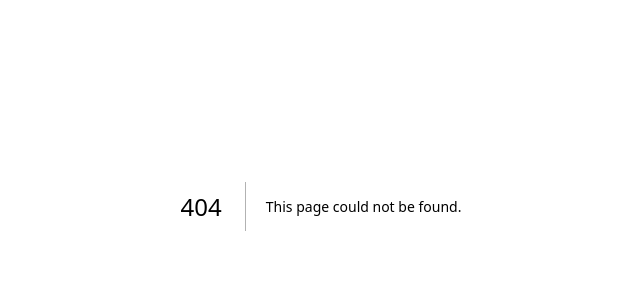
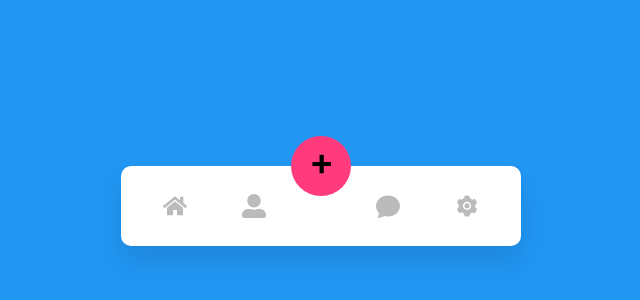
Before and after one commit to borysigorevich/cv, a Next.js app: page /navigation in a window 1280 px wide. Before the commit this address had no page. Shown: the part 194-494 px from the top of the page, without its empty margins (319-959 px from the left). Built offline with nearby package versions, Linux system fonts and the light colour scheme.

Commit message:
feature: add fancy navigation bar

```diff
--- a/components/Experience.tsx
+++ b/components/Experience.tsx
@@ -16,15 +16,12 @@ export const Experience = () => {
 
     let str = 'hello!!world'
 
-    const isLetter = (c: string) => c.toLowerCase() !== c.toUpperCase()
-
+    const isLetters = (c: string) => c.toLowerCase() !== c.toUpperCase()
     // @ts-ignore
-    const letters = [...str].filter(isLetter)
+    const letters = [...str].filter(isLetters)
     // @ts-ignore
-    const result = [...str].map(c => isLetter(c) ? letters.pop() : c).join('')
-
+    const result = [...str].map(c => isLetters(c) ? letters.pop() : c).join('')
     console.log(result)
-
 
     return (
         <section id="experience" className='pb-6'>
--- /dev/null
+++ b/pages/navigation/index.tsx
@@ -0,0 +1,86 @@
+import React, {useState} from 'react';
+import Link from 'next/link'
+
+import {FaHome, FaUserAlt} from 'react-icons/fa'
+import {BsFillChatFill} from 'react-icons/bs'
+import {AiFillSetting, AiOutlineCamera, AiOutlineQrcode, AiOutlineVideoCamera} from 'react-icons/ai'
+
+const Navigation = () => {
+    const [isActive, setIsActive] = useState(false)
+
+    return (
+        <div className='h-full grid place-content-center bg-[#2196f3]'>
+            <div className='w-[400px] h-[80px] relative z-10 select-none'>
+                <div className={`w-[60px] h-[60px] bg-[#ff3b7e] rounded-full absolute z-[1] left-1/2 -translate-x-1/2
+                    -translate-y-1/2 grid place-content-center text-[2.1rem] font-semibold transition-all duration-1000
+                    ${isActive && 'rotate-[225deg]'}
+                    `}
+                     onClick={() => setIsActive(state => !state)}
+                >
+                    +
+                </div>
+
+                <div className={`absolute w-40 h-20 left-1/2 -translate-x-1/2 bg-[#8bc34a]  rounded-bl-[80px]
+                    rounded-br-[80px] [transform-origin:top_center] transition-all duration-500
+                    ${isActive ? 'rotate-[180deg] delay-0' : 'delay-[0.4s]'}`}/>
+                <div className={`absolute w-40 h-20 left-1/2 -translate-x-1/2 bg-[#ffeb3b]  rounded-bl-[80px]
+                    rounded-br-[80px] [transform-origin:top_center] transition-all duration-[0.8s]
+                    ${isActive ? 'rotate-[180deg] delay-0' : 'delay-200'}`}/>
+                <div className={`absolute w-40 h-20 left-1/2 -translate-x-1/2 bg-[#fff]  rounded-bl-[80px]
+                    rounded-br-[80px] [transform-origin:top_center] transition-all duration-1000 ${isActive && 'rotate-[180deg]'}`}>
+                    <ul className='absolute inset-0 flex items-center justify-center text-[1.25rem] text-[#bbb]'>
+                        <li className='absolute translate-x-[50px] translate-y-[-15px] rotate-180'>
+                            <Link href='/navigation' className='hover:text-[#ff3b7e]'>
+                                <AiOutlineCamera/>
+                            </Link>
+                        </li>
+
+                        <li className='absolute translate-x-0 translate-y-[15px] rotate-180'>
+                            <Link href='/navigation' className='hover:text-[#ff3b7e]'>
+                                <AiOutlineQrcode/>
+                            </Link>
+                        </li>
+
+                        <li className='absolute translate-x-[-50px] translate-y-[-15px] rotate-180'>
+                            <Link href='/navigation' className='hover:text-[#ff3b7e]'>
+                                <AiOutlineVideoCamera/>
+                            </Link>
+                        </li>
+                    </ul>
+                </div>
+
+                <ul className='absolute inset-0 rounded-[10px] bg-white flex items-center justify-center gap-[55px]
+                    shadow-[0_15px_25px_rgba(0,0,0,0.1)]
+                '>
+                    <li className='group'>
+                        <Link href='/navigation'>
+                            <FaHome className='text-[1.5rem] text-[#bbb] pointer-events-none group-hover:text-[#2196f3]
+                            '/>
+                        </Link>
+                    </li>
+                    <li className='group'>
+                        <Link href='/navigation'>
+                            <FaUserAlt className='text-[1.5rem] text-[#bbb] pointer-events-none group-hover:text-[#2196f3]
+                            '/>
+                        </Link>
+                    </li>
+                    <li></li>
+                    <li className='group'>
+                        <Link href='/navigation'>
+                            <BsFillChatFill className='text-[1.5rem] text-[#bbb] pointer-events-none group-hover:text-[#2196f3]
+                            '/>
+                        </Link>
+                    </li>
+                    <li className='group'>
+                        <Link href='/navigation'>
+                            <AiFillSetting className='text-[1.5rem] text-[#bbb] pointer-events-none group-hover:text-[#2196f3]
+                            '/>
+                        </Link>
+                    </li>
+                </ul>
+            </div>
+        </div>
+    );
+};
+
+export default Navigation;
```
